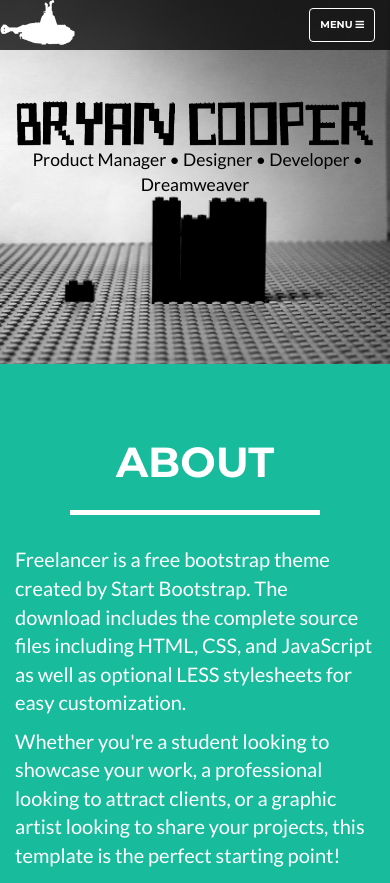
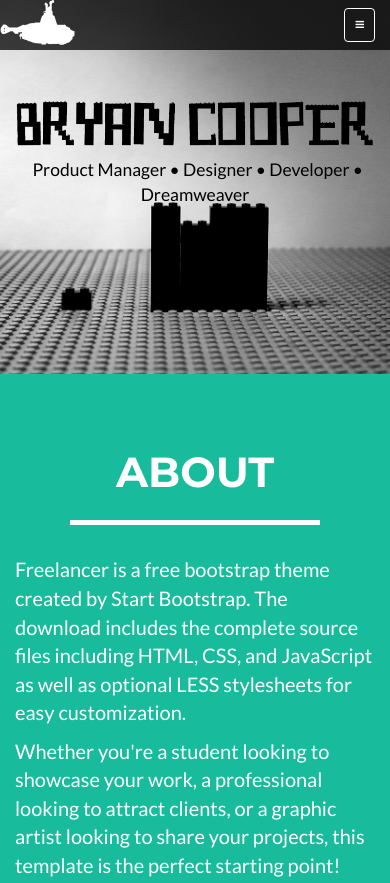
Before and after one commit to Cooptacular/TheBryanCooperExperience, a website: page index.html in a window 390 px wide. Shown: the top 883 px of the page. Drawn offline with nearby package versions, Linux system fonts and the light colour scheme.

Commit message:
css updates
css updates

```diff
--- a/css/freelancer.css
+++ b/css/freelancer.css
@@ -86,6 +86,7 @@ header .container {
 header img {
   display: block;
   margin: 0 auto 0px;
+  padding-bottom: 10px;
 }
 header .intro-text .name {
   display: block;
--- a/index.html
+++ b/index.html
@@ -39,7 +39,7 @@
             <!-- Brand and toggle get grouped for better mobile display -->
             <div class="navbar-header page-scroll">
                 <button type="button" class="navbar-toggle" data-toggle="collapse" data-target="#bs-example-navbar-collapse-1">
-                    <span class="sr-only">Toggle navigation</span> Menu <i class="fa fa-bars"></i>
+                    <span class="sr-only">Toggle navigation</span> <i class="fa fa-bars"></i>
                 </button>
                 <a class="navbar-brand" href="#page-top"></a>
             </div>
```
